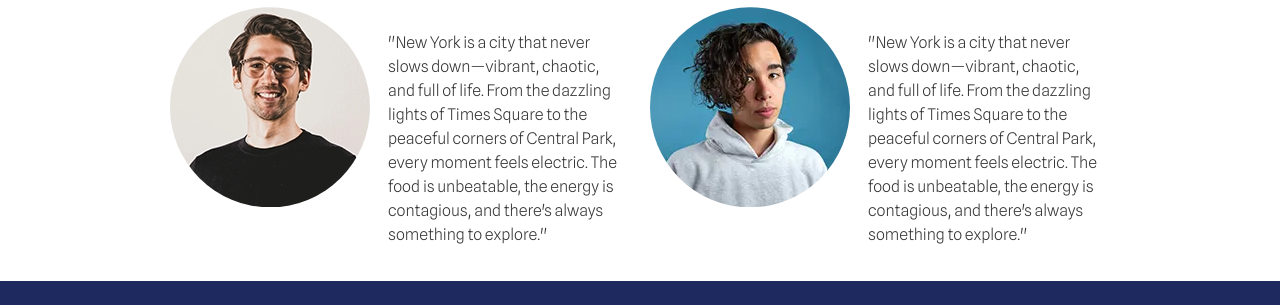
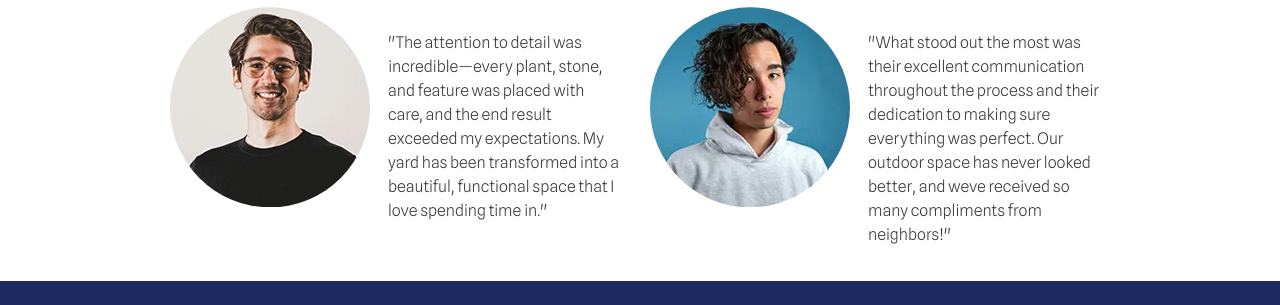
Before and after one commit to Brian33491/Landscape---Lighting, a plain HTML site: page index.html in a window 1280 px wide. Shown: the part 1067-1372 px from the top of the page. Drawn offline with nearby package versions, Linux system fonts and the light colour scheme.

Commit message:
changing the nav

```diff
--- a/index.html
+++ b/index.html
@@ -3,7 +3,7 @@
 
 <head>
 	<meta charset="utf-8">
-	<title>Navigation Example</title>
+	<title>Landscape & Lighting</title>
 	<meta name="viewport" content="width=device-width, initial-scale=1">
 	<link rel="stylesheet" type="text/css" media="screen" href="css/styles.min.css">
     <link rel="stylesheet" href="https://cdn.jsdelivr.net/npm/swiper@11/swiper-bundle.min.css">
@@ -32,9 +32,9 @@
             <li><a href="#">Clients</a></li>
             <li class="parent"><a href="#">Services</a>
             <ul>
-                <li><a href="#">Brand</a></li>
-                <li><a href="#">Design</a></li>
-                <li><a href="#">Guide</a></li>
+                <li><a href="#">Gardening</a></li>
+                <li><a href="#">Front Lawn</a></li>
+                <li><a href="#">Whole Lawn</a></li>
             </ul>
             </li>
             <li class="active"><a href="#">Best Practices</a></li>
@@ -116,15 +116,13 @@
    <div class="people">
     <section>
         <img src="images/person1.webp" width="200" height="200" alt="person one">
-        <p>"New York is a city that never slows down—vibrant, chaotic, and full of life. From the dazzling lights of Times Square to the peaceful
-            corners of Central Park, every moment feels electric. The food is unbeatable, the energy is contagious, and there's always something to
-            explore."</p>
+        <p>"The attention to detail was incredible—every plant, stone, and feature was placed with care, and the end result exceeded my expectations.
+             My yard has been transformed into a beautiful, functional space that I love spending time in."</p>
     </section>
     <section>
         <img src="images/person2.webp" width="200" height="300" alt="person two">
-        <p>"New York is a city that never slows down—vibrant, chaotic, and full of life. From the dazzling lights of Times Square to the peaceful
-            corners of Central Park, every moment feels electric. The food is unbeatable, the energy is contagious, and there's always something to
-            explore."</p>
+        <p>"What stood out the most was their excellent communication throughout the process and their dedication to making sure everything was perfect.
+             Our outdoor space has never looked better, and weve received so many compliments from neighbors!"</p>
     </section>
    </div>
 
```
